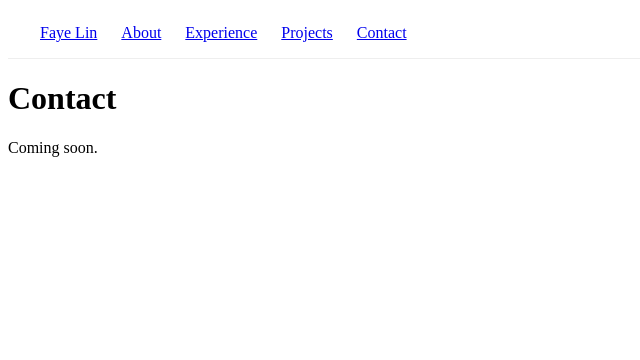
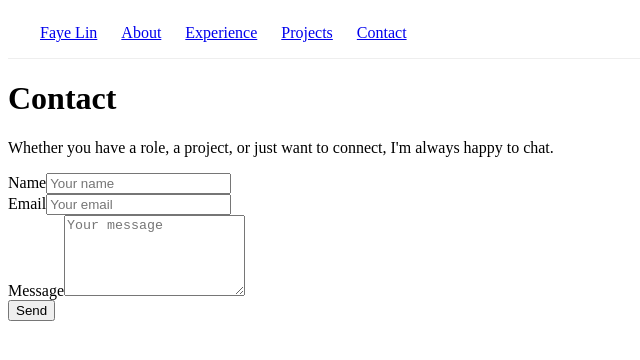
Before and after one commit to flinlabs/new-portfolio, a Next.js app: page /contact in a window 1280 px wide. Shown: the top 360 px of the page, without its empty margins (0-640 px from the left). Built offline with nearby package versions, Linux system fonts and the light colour scheme.

Commit message:
added contact page w basic form

```diff
--- a/app/contact/page.tsx
+++ b/app/contact/page.tsx
@@ -2,7 +2,22 @@ export default function Contact() {
 	return (
 		<main>
 			<h1>Contact</h1>
-			<p>Coming soon.</p>
+			<p>Whether you have a role, a project, or just want to connect, I&apos;m always happy to chat.</p>
+			<form>
+				<div>
+					<label>Name</label>
+					<input type="text" name="name" placeholder="Your name" />
+				</div>
+				<div>
+					<label>Email</label>
+					<input type="email" name="email" placeholder="Your email" />
+				</div>
+				<div>
+					<label>Message</label>
+					<textarea name="message" placeholder="Your message" rows={5} />
+				</div>
+				<button type="submit">Send</button>
+			</form>
 		</main>
 	)
 }
```
